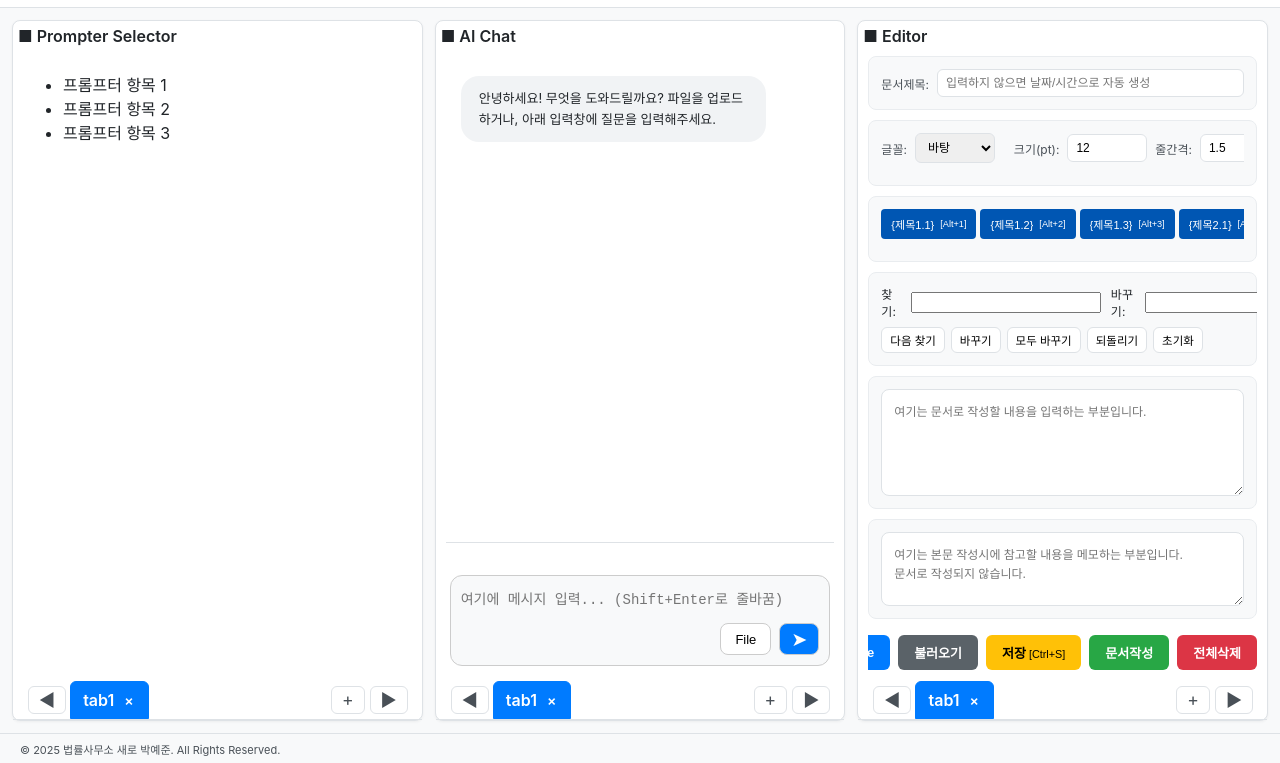
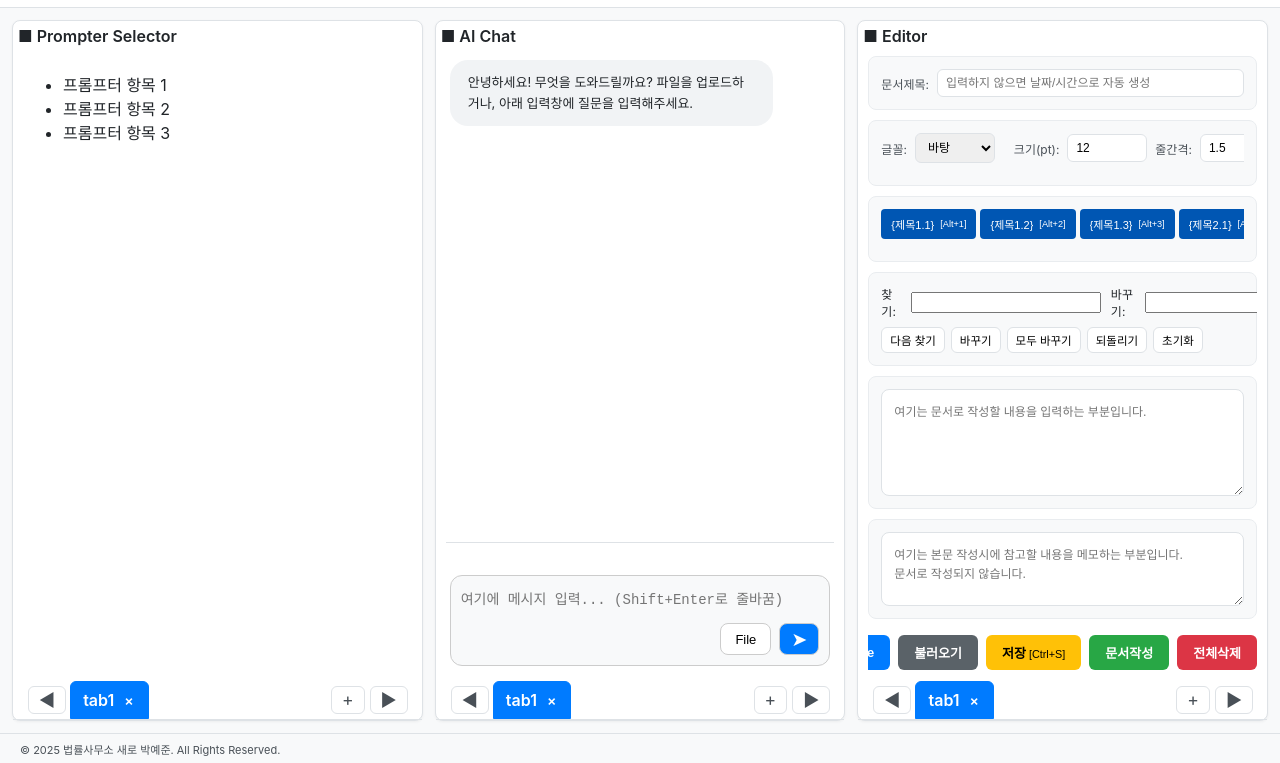
Before and after one commit to Park-yejun/SaeRo-AI-Editor-Word, a plain HTML site: page public/index.html in a window 1280 px wide. Shown: the part 37-800 px from the top of the page. Drawn offline with Linux system fonts and the light colour scheme.

Commit message:
Update index.html

```diff
--- a/public/index.html
+++ b/public/index.html
@@ -290,7 +290,7 @@
     overflow: hidden; background-color: #fff;
 }
 .chat-messages {
-    flex-grow: 1; overflow-y: auto; padding: 20px 15px;
+    flex-grow: 1; overflow-y: auto; padding: 4px 4px;
     display: flex; flex-direction: column; gap: 15px;
 }
 .message {
```
